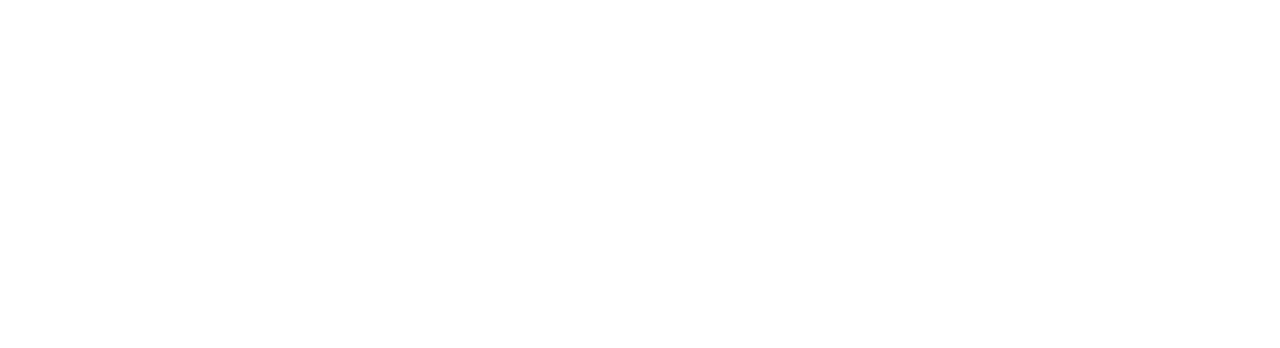
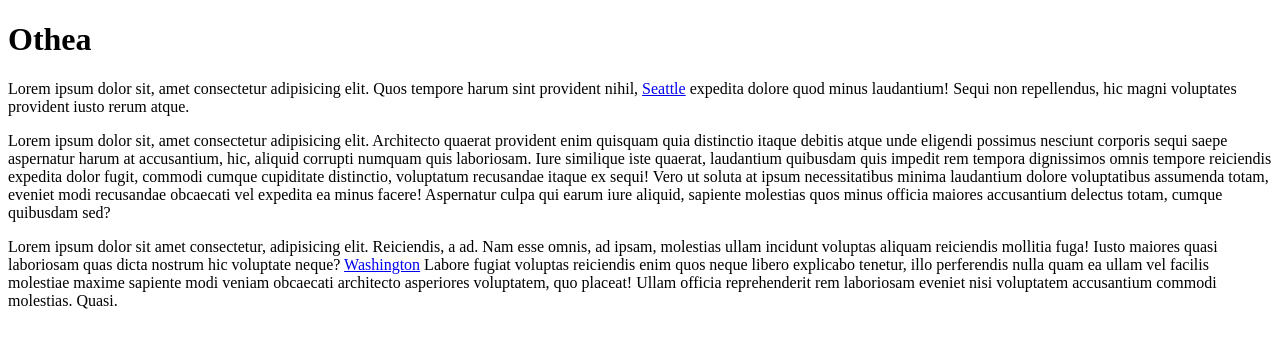
Before and after one commit to othea32/othea_bio, a plain HTML site: page index.html in a window 1280 px wide. Drawn offline with Linux system fonts and the light colour scheme.

Commit message:
added hyperlinks to each page

```diff
--- a/index.html
+++ b/index.html
@@ -7,6 +7,19 @@
  <title>Othea's Bio</title>
 </head>
 <body>
+ <h1>Othea</h1>
 
+ <div>
+  <p>Lorem ipsum dolor sit, amet consectetur adipisicing elit. Quos tempore harum sint provident nihil, <a href="city.html">Seattle</a> expedita dolore quod minus laudantium! Sequi non repellendus, hic magni voluptates provident iusto rerum atque.</p>
+ </div>
+
+ <div>
+  <p>Lorem ipsum dolor sit, amet consectetur adipisicing elit. Architecto quaerat provident enim quisquam quia distinctio itaque debitis atque unde eligendi possimus nesciunt corporis sequi saepe aspernatur harum at accusantium, hic, aliquid corrupti numquam quis laboriosam. Iure similique iste quaerat, laudantium quibusdam quis impedit rem tempora dignissimos omnis tempore reiciendis expedita dolor fugit, commodi cumque cupiditate distinctio, voluptatum recusandae itaque ex sequi! Vero ut soluta at ipsum necessitatibus minima laudantium dolore voluptatibus assumenda totam, eveniet modi recusandae obcaecati vel expedita ea minus facere! Aspernatur culpa qui earum iure aliquid, sapiente molestias quos minus officia maiores accusantium delectus totam, cumque quibusdam sed?
+  </p>
+ </div>
+
+ <div>
+  Lorem ipsum dolor sit amet consectetur, adipisicing elit. Reiciendis, a ad. Nam esse omnis, ad ipsam, molestias ullam incidunt voluptas aliquam reiciendis mollitia fuga! Iusto maiores quasi laboriosam quas dicta nostrum hic voluptate neque? <a href="state.html">Washington</a> Labore fugiat voluptas reiciendis enim quos neque libero explicabo tenetur, illo perferendis nulla quam ea ullam vel facilis molestiae maxime sapiente modi veniam obcaecati architecto asperiores voluptatem, quo placeat! Ullam officia reprehenderit rem laboriosam eveniet nisi voluptatem accusantium commodi molestias. Quasi.
+ </div>
 </body>
 </html>
```
Also changed, not shown: city.html (+10 -1 lines), state.html (+10 -1 lines).
